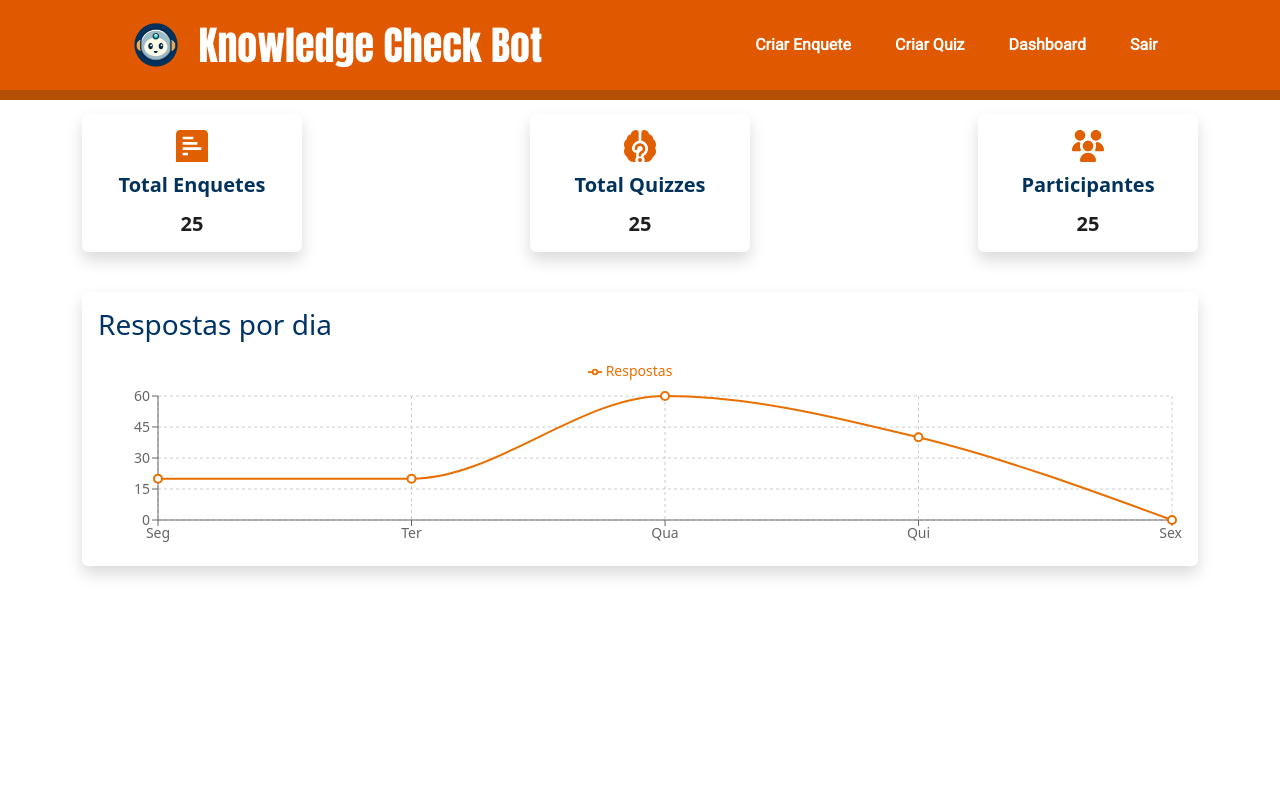
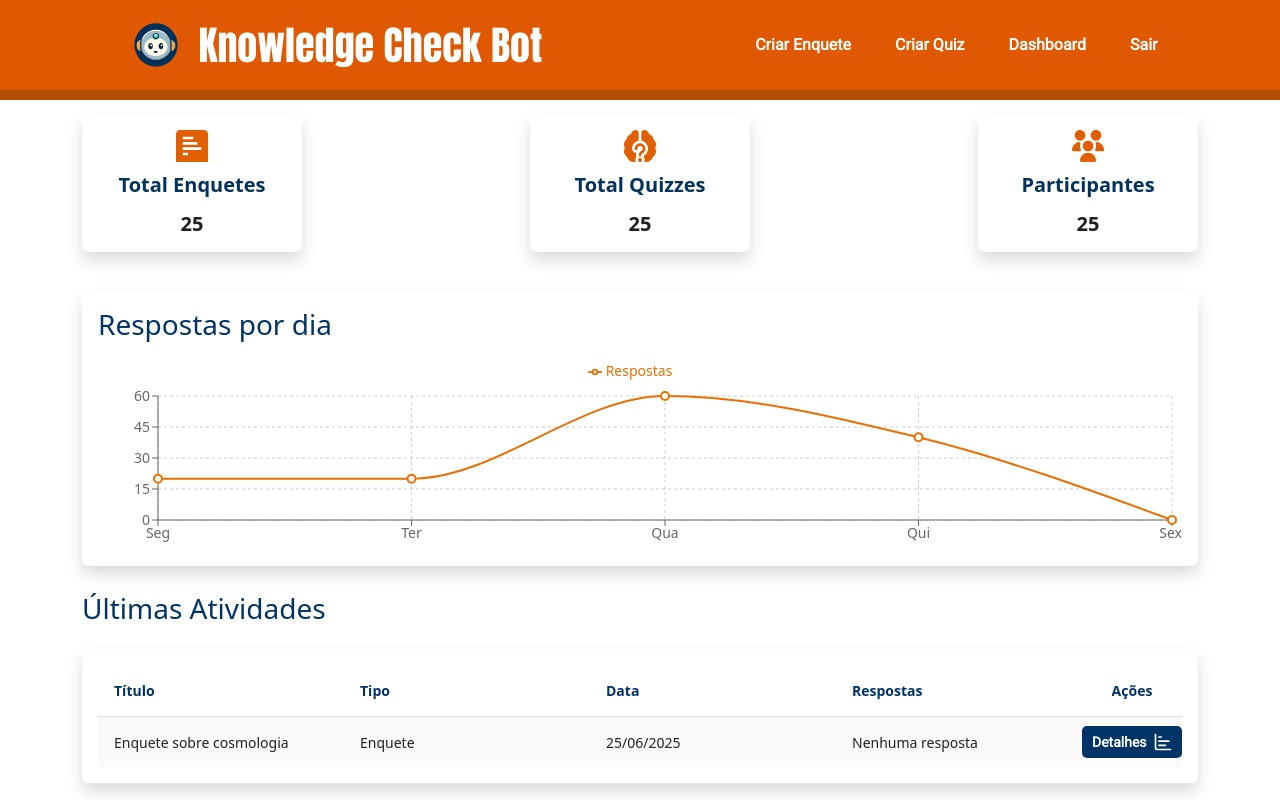
Before and after one commit to IComp-Repo/poll-miniapp, a Next.js app: page /dashboard in a window 1280 px wide. Built offline with nearby package versions, Linux system fonts and the light colour scheme.

Commit message:
feat: card de ultimas atividades

```diff
--- a/package.json
+++ b/package.json
@@ -14,9 +14,11 @@
     "axios": "^1.9.0",
     "bootstrap": "^5.3.6",
     "jwt-decode": "^4.0.0",
+    "lucide-react": "^0.525.0",
     "next": "15.3.2",
     "react": "^19.0.0",
     "react-bootstrap": "^2.10.10",
+    "react-data-table-component": "^7.7.0",
     "react-datepicker": "^8.4.0",
     "react-dom": "^19.0.0",
     "react-hook-form": "^7.57.0",
--- a/src/components/GraficoResposta.jsx
+++ b/src/components/GraficoResposta.jsx
@@ -10,15 +10,7 @@ import {
     YAxis
 } from 'recharts';
 
-const data = [
-    { dia: 'Seg', respostas: 20 },
-    { dia: 'Ter', respostas: 20 },
-    { dia: 'Qua', respostas: 60 },
-    { dia: 'Qui', respostas: 40 },
-    { dia: 'Sex', respostas: 0 },
-];
-
-export default function GraficoRespostas() {
+export default function GraficoRespostas({ data, title, xAxisKey = "dia", yAxisKey = "respostas" }){
     return (
         <div
             className={`${styles.cardHover} shadow rounded`}
@@ -35,7 +27,7 @@ export default function GraficoRespostas() {
                 whiteSpace: 'normal',
             }}
         >
-            <h3 style={{ color: '#003366', margin: 0 }}>Respostas por dia</h3>
+            <h3 style={{ color: '#003366', margin: 0 }}>{title}</h3>
             <div style={{ width: '100%', height: 200, marginTop: 8 }}>
                 <ResponsiveContainer>
                     <LineChart
@@ -43,8 +35,8 @@ export default function GraficoRespostas() {
                         margin={{ top: 10, right: 10, bottom: 0, left: 0 }}
                     >
                         <CartesianGrid stroke="#ccc" strokeDasharray="3 3" />
-                        <XAxis dataKey="dia" />
-                        <YAxis />
+                        <XAxis dataKey={xAxisKey} />
+                        <YAxis dataKey={yAxisKey} />
                         <Tooltip />
                         <Legend iconType="line" verticalAlign="top" height={36} />
                         <Line
--- /dev/null
+++ b/src/components/UltimasAtividades.jsx
@@ -0,0 +1,94 @@
+import styles from '@/styles/useGlobal.module.css';
+import { ChartBarIcon } from 'lucide-react';
+import DataTable from 'react-data-table-component';
+
+const customStyles = {
+    headCells: {
+        style: {
+            backgroundColor: '#fff',
+            fontWeight: 'bold',
+            fontSize: '14px',
+            color: '#003366',
+        },
+    },
+    rows: {
+        style: {
+            fontSize: '14px',
+            color: '#333',
+            minHeight: '50px',
+        },
+    },
+    table: {
+        style: {
+            borderRadius: '8px',
+        },
+    },
+};
+
+const columns = [
+    {
+        name: 'Título',
+        selector: row => row.title,
+    },
+    {
+        name: 'Tipo',
+        selector: row => row.type,
+    },
+    {
+        name: 'Data',
+        selector: row => row.date,
+    },
+    {
+        name: 'Respostas',
+        selector: row => row.answers
+            ? row.answers
+            : 'Nenhuma resposta',
+    },
+    {
+        name: 'Ações',
+        cell: row => (
+            <button
+                className={styles.buttonAction}
+                onClick={() => alert(`Ação para ${row.title}`)}
+            >
+                Detalhes
+                <ChartBarIcon width={20} height={20} style={{marginLeft: '6px'}} />
+            </button>
+        ),
+        ignoreRowClick: true,
+        allowOverflow: true,
+        button: true,
+    },
+];
+
+
+export default function UltimasAtividades({data}) {
+    return (
+        <>
+            <div
+                className={`${styles.cardHover} shadow rounded`}
+                style={{
+                    backgroundColor: '#fff',
+                    width: '100%',
+                    maxWidth: '1300px',
+                    padding: '16px',
+                    borderRadius: '8px',
+                    boxShadow: '0 2px 4px rgba(0, 0, 0, 0.1)',
+                    margin: '16px auto',
+                    fontSize: '14px',
+                    color: '#333',
+                    whiteSpace: 'normal',
+                }}
+            >
+                <DataTable
+                    customStyles={customStyles}
+                    columns={columns}
+                    data={data}
+                    highlightOnHover
+                    striped
+                />
+
+            </div>
+        </>
+    );
+}
--- a/src/pages/dashboard.tsx
+++ b/src/pages/dashboard.tsx
@@ -4,6 +4,7 @@ import UsersIcon from "@/assets/usuarios.svg";
 import GraficoReposta from "@/components/GraficoResposta";
 import Header from "@/components/Header";
 import StatCard from "@/components/StatCard";
+import UltimasAtividades from "@/components/UltimasAtividades";
 
 const json = [{
     title: "Total Enquetes",
@@ -24,12 +25,21 @@ const data = [
     { dia: 'Sex', respostas: 0 },
 ];
 
+const dadosAtividades = [
+    {
+        id: 1,
+        title: 'Enquete sobre cosmologia',
+        type: 'Enquete',
+        date: '25/06/2025',
+        answers: '',
+    },
+]
+
 export default function Dashboard() {
     return (
         <>
             <Header title="Knowledge Check Bot" showMenu={true} />
 
-            {/* Cards principais */}
             <div className="container mt-4 d-flex justify-content-between gap-4 ">
                 {json.map((item, index) => (
                     <StatCard
@@ -38,15 +48,26 @@ export default function Dashboard() {
                         value={item.value}
                         icon={
                             item.title === "Total Enquetes" ? <EnqueteIcon width={32} height={32} /> :
-                            item.title === "Total Quizzes" ? <CerebroIcon width={32} height={32} /> :
-                            <UsersIcon width={32} height={32} />
+                                item.title === "Total Quizzes" ? <CerebroIcon width={32} height={32} /> :
+                                    <UsersIcon width={32} height={32} />
                         }
                     />
                 ))}
             </div>
 
             <div className="container mt-4 d-flex justify-content-center">
-                <GraficoReposta />
+                <GraficoReposta
+                    title="Respostas por dia"
+                    data={data}
+                    xAxisKey="dia"
+                    yAxisKey="respostas"
+                />
+            </div>
+            <div className="container d-flex ">
+            <h3 style={{ color: '#003366', marginTop: '10px' }}>Últimas Atividades</h3>
+            </div>
+            <div className="container d-flex justify-content-center">
+                <UltimasAtividades data={dadosAtividades}/>
             </div>
         </>
     );
--- a/src/styles/useGlobal.module.css
+++ b/src/styles/useGlobal.module.css
@@ -337,15 +337,15 @@
   background-color: #B34F05;
 }
 
-.dashboardTitle{
-    font-size: 1.25rem;
-    font-weight:600;
-    color: #01325B;
-    margin-bottom: 1rem;
+.dashboardTitle {
+  font-size: 1.25rem;
+  font-weight: 600;
+  color: #01325B;
+  margin-bottom: 1rem;
 }
 
-.dashboardValue{
-  margin-bottom:  0.5rem;
+.dashboardValue {
+  margin-bottom: 0.5rem;
   align-items: center;
   justify-content: center;
   display: flex;
@@ -353,3 +353,20 @@
   font-weight: 600;
   color: #1E1E1E;
 }
+
+.buttonAction {
+  display: flex;
+  align-items: center;
+  background-color: #003366;
+  color: #fff;
+  border: none;
+  cursor: pointer;
+  padding: 5px 5px 5px 10px;
+  font-family: 'Roboto', sans-serif;
+  font-size: 14px;
+  font-weight: bold;
+  transition: background-color 0.3s ease;
+  width: 100%;
+  height: 32px;
+  border-radius: 5px;
+}
```
Also changed, not shown: 1 other file (tests, documents, lock files or other folders).
